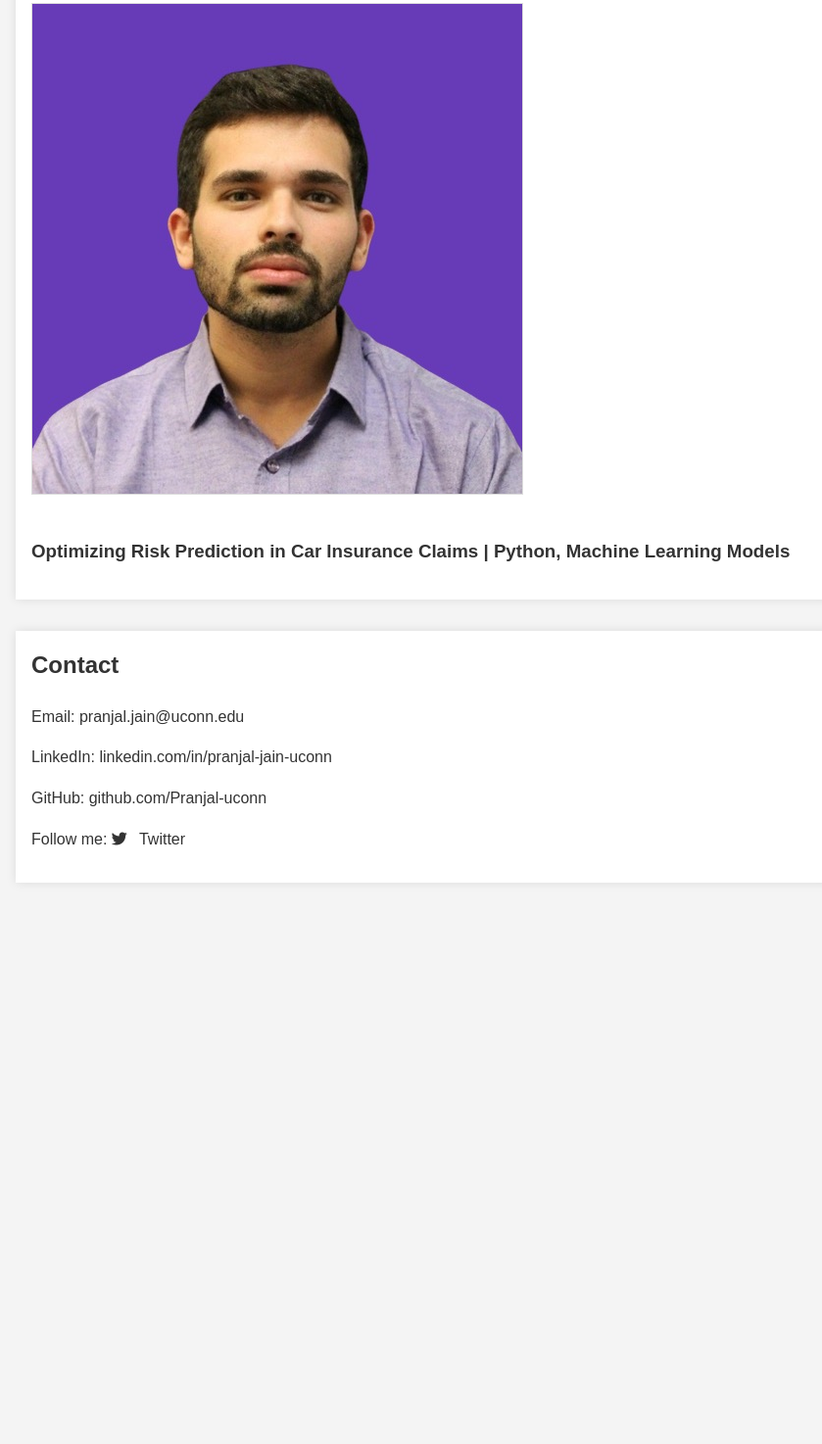
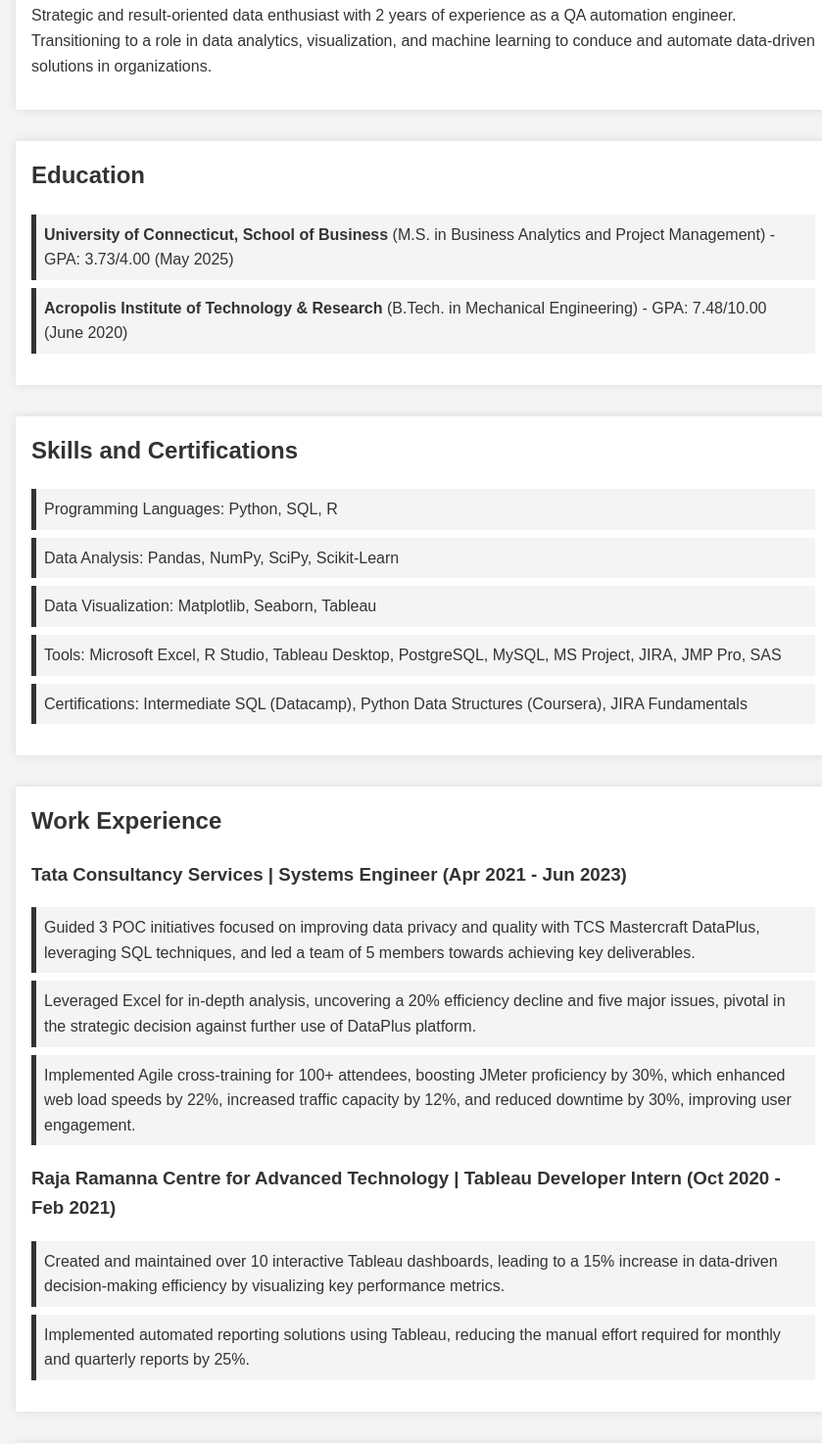
Before and after one commit to Pranjal-uconn/Pranjal-uconn.github.io, a plain HTML site: page index.html in a window 1280 px wide. Shown: the part 406-1880 px from the top of the page at 98% size, without its empty margins (208-1047 px from the left). Before the commit the page ends 1339 px from the top, so only its background shows below. Drawn offline with Linux system fonts and the light colour scheme.

Commit message:
Update index.html

```diff
--- a/index.html
+++ b/index.html
@@ -13,17 +13,63 @@
         <img src="images/profile.jpg" alt="Pranjal Jain" class="profile-img">
         <p>Data Enthusiast | QA Automation Engineer | Aspiring Data Analyst</p>
     </header>
-    <!-- Other sections... -->
+    <section id="summary">
+        <h2>Summary</h2>
+        <p>Strategic and result-oriented data enthusiast with 2 years of experience as a QA automation engineer. Transitioning to a role in data analytics, visualization, and machine learning to conduce and automate data-driven solutions in organizations.</p>
+    </section>
+    <section id="education">
+        <h2>Education</h2>
+        <ul>
+            <li><strong>University of Connecticut, School of Business</strong> (M.S. in Business Analytics and Project Management) - GPA: 3.73/4.00 (May 2025)</li>
+            <li><strong>Acropolis Institute of Technology & Research</strong> (B.Tech. in Mechanical Engineering) - GPA: 7.48/10.00 (June 2020)</li>
+        </ul>
+    </section>
+    <section id="skills">
+        <h2>Skills and Certifications</h2>
+        <ul>
+            <li>Programming Languages: Python, SQL, R</li>
+            <li>Data Analysis: Pandas, NumPy, SciPy, Scikit-Learn</li>
+            <li>Data Visualization: Matplotlib, Seaborn, Tableau</li>
+            <li>Tools: Microsoft Excel, R Studio, Tableau Desktop, PostgreSQL, MySQL, MS Project, JIRA, JMP Pro, SAS</li>
+            <li>Certifications: Intermediate SQL (Datacamp), Python Data Structures (Coursera), JIRA Fundamentals</li>
+        </ul>
+    </section>
+    <section id="experience">
+        <h2>Work Experience</h2>
+        <h3>Tata Consultancy Services | Systems Engineer (Apr 2021 - Jun 2023)</h3>
+        <ul>
+            <li>Guided 3 POC initiatives focused on improving data privacy and quality with TCS Mastercraft DataPlus, leveraging SQL techniques, and led a team of 5 members towards achieving key deliverables.</li>
+            <li>Leveraged Excel for in-depth analysis, uncovering a 20% efficiency decline and five major issues, pivotal in the strategic decision against further use of DataPlus platform.</li>
+            <li>Implemented Agile cross-training for 100+ attendees, boosting JMeter proficiency by 30%, which enhanced web load speeds by 22%, increased traffic capacity by 12%, and reduced downtime by 30%, improving user engagement.</li>
+        </ul>
+        <h3>Raja Ramanna Centre for Advanced Technology | Tableau Developer Intern (Oct 2020 - Feb 2021)</h3>
+        <ul>
+            <li>Created and maintained over 10 interactive Tableau dashboards, leading to a 15% increase in data-driven decision-making efficiency by visualizing key performance metrics.</li>
+            <li>Implemented automated reporting solutions using Tableau, reducing the manual effort required for monthly and quarterly reports by 25%.</li>
+        </ul>
+    </section>
     <section id="projects">
         <h2>Academic Project Experience</h2>
         <div class="project">
             <img src="images/project1.png" alt="Project 1" class="project-img">
             <h3>Optimizing Risk Prediction in Car Insurance Claims | Python, Machine Learning Models</h3>
             <ul>
-                <!-- Project details... -->
+                <li>Fulfilled the task of optimizing risk prediction in car insurance claims, involving a substantial dataset of over 100k policyholders.</li>
+                <li>Augmented data quality by oversampling and feature reduction, eliminating 6 non-predictive columns to isolate 20 key features.</li>
+                <li>Optimized car insurance risk prediction by developing a Boosted Tree model, achieving an accuracy of 79% in claim predictions, outperforming logistic regression and neural networks with a 15% improvement.</li>
             </ul>
         </div>
-        <!-- Other projects... -->
+        <h3>Statistical Nutritional Analysis | R Programming (Hypothesis Testing)</h3>
+        <ul>
+            <li>Conducted a comprehensive nutritional analysis of over 20 cereals from more than 10 manufacturers, aiming to predict calorie content based on nutritional and manufacturer data.</li>
+            <li>Utilized R Studio for data manipulation and statistical modeling, including linear regression, T-test, and Z-test. This involved processing and analyzing over 55,000+ data points related to fiber, sugars, carbs, and other macros.</li>
+            <li>Delivered accurate predictions, estimating calorie content with 80% accuracy.</li>
+        </ul>
+        <h3>Strategic Analysis of Student Performance and School Operations | SQL</h3>
+        <ul>
+            <li>Created an ER diagram from scratch using joins to establish relationships between various database tables, including over 10,000 students, 5 schools, and other entities such as teachers.</li>
+            <li>Executed nested subqueries, common table expressions (CTEs), and window functions to aggregate, filter, and analyze student performance data across multiple dimensions, including grades, attendance, and behavioral metrics.</li>
+        </ul>
     </section>
     <section id="contact">
         <h2>Contact</h2>
```
